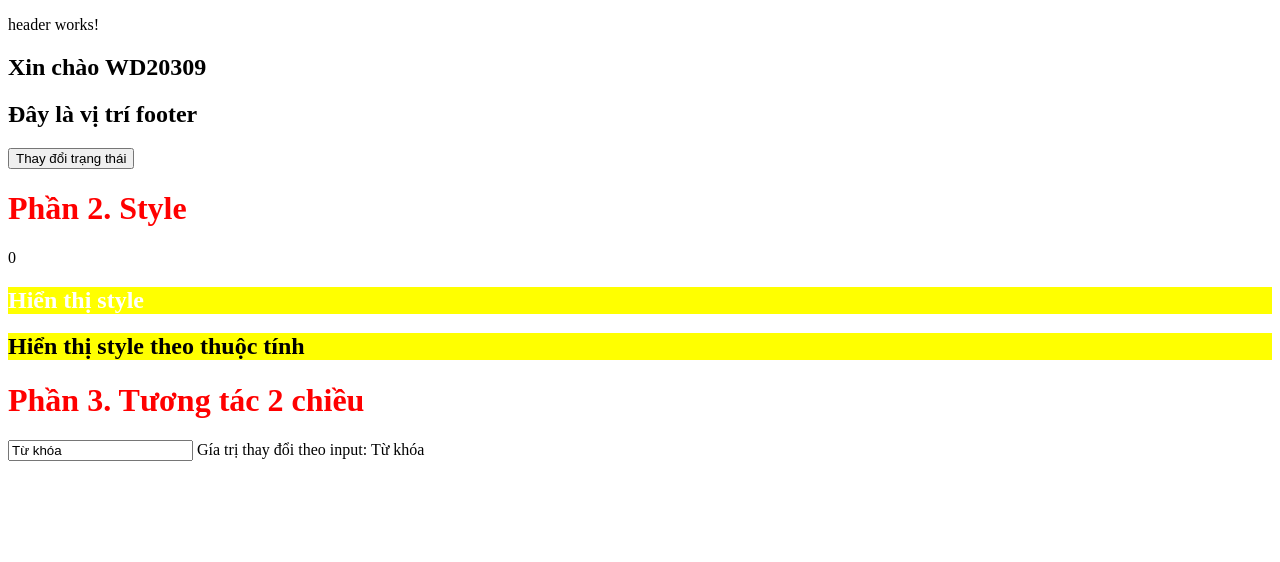
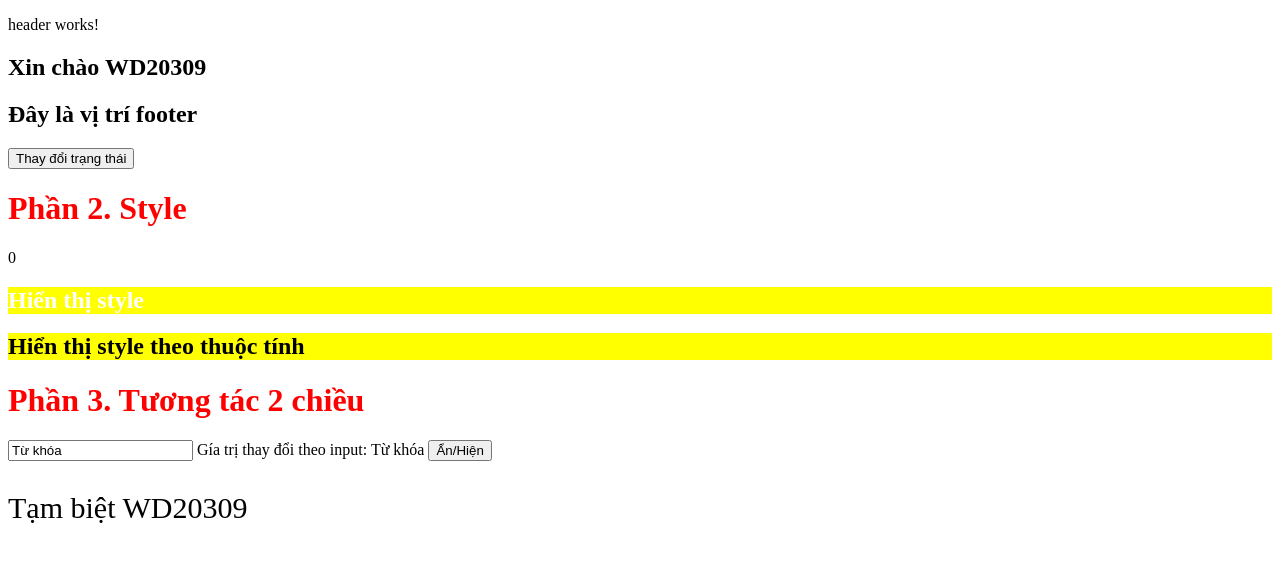
Before and after one commit to angocit/web208, an Angular app: page / in a window 1280 px wide. Shown: the top 562 px of the page. Built offline with nearby package versions, Linux system fonts and the light colour scheme.

Commit message:
b3: lệnh rẽ nhánh

```diff
--- a/src/app/app.css
+++ b/src/app/app.css
@@ -5,3 +5,4 @@ h1{
 h2.active{
     color: red;
 }
+p{font-size: 30px;}
--- a/src/app/app.html
+++ b/src/app/app.html
@@ -8,3 +8,10 @@
 <h1>Phần 3. Tương tác 2 chiều</h1>
 <input type="text" placeholder="Nhập gì đó vào đây" [(ngModel)]="keywords"/>
 Gía trị thay đổi theo input: {{keywords}}
+<button (click)="handleShowHide()">Ẩn/Hiện</button>
+@if (show){
+    <p>Xin chào WD20309</p>
+}
+@else {
+    <p>Tạm biệt WD20309</p>
+}
--- a/src/app/app.ts
+++ b/src/app/app.ts
@@ -13,7 +13,7 @@ import { FormsModule } from '@angular/forms';
 export class App {
   // protected readonly title = signal('wd20309');
   title:string = 'Xin chào WD20309'
-  name='text-red'
+  name:string='text-red'
   show:boolean = false
   background:string = 'yellow'
   keywords:string = 'Từ khóa'
@@ -26,7 +26,10 @@ export class App {
     // else {
     //   this.show=true
     // }
-    this.show = !this.show
+    // this.show = !this.show
     this.background = 'blue'
   }
+  handleShowHide = ()=>{
+      this.show = !this.show
+  }
 }
```
